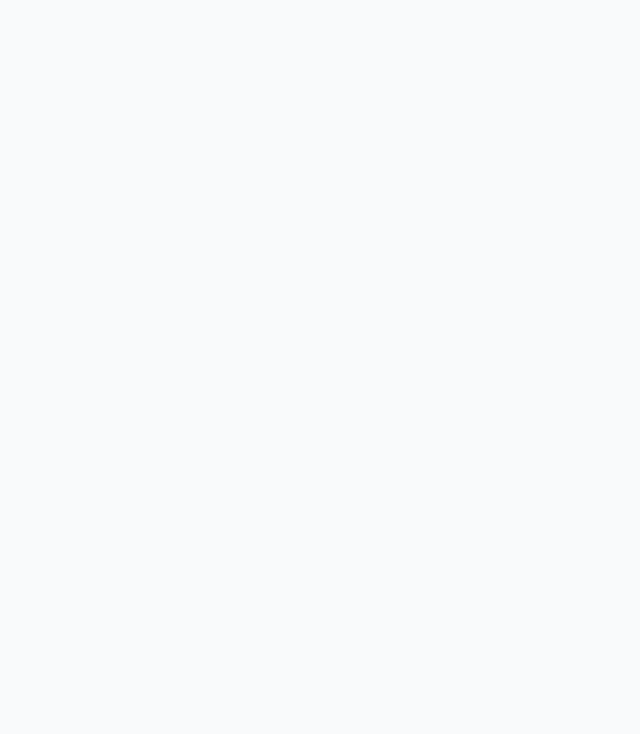
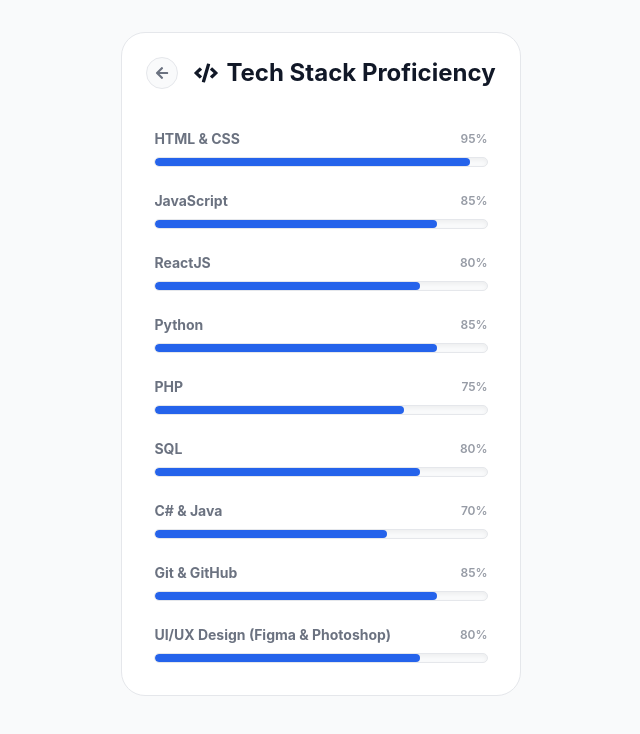
Before and after one commit to klint-droid/Portfolio, a React (Vite) app: page /all-techstack in a window 1280 px wide. Before the commit this address had no page. Shown: the top 734 px of the page, without its empty margins (319-959 px from the left). Built offline with nearby package versions, Linux system fonts and the light colour scheme.

Commit message:
add tech proficiency level

```diff
--- a/src/App.jsx
+++ b/src/App.jsx
@@ -2,6 +2,7 @@
 import Layout from './sections/Layout.jsx';
 import CertificationLists from "./pages/CertificationLists.jsx";
 import ProjectLists from "./pages/ProjectLists.jsx";
+import TechStackList from "./pages/TechStackList.jsx";
 import { BrowserRouter as Router, Routes, Route } from "react-router-dom";
 
 const App = () => {
@@ -11,6 +12,7 @@
         <Route path="/" element={<Layout />} />
         <Route path="/all-certifications" element={<CertificationLists />} />
         <Route path="/all-projects" element={<ProjectLists />} />
+        <Route path="/all-techstack" element={<TechStackList />} />
       </Routes>
     </Router>
   );
--- a/src/components/TechStack.jsx
+++ b/src/components/TechStack.jsx
@@ -1,6 +1,7 @@
 import React from "react";
+import { Link } from "react-router-dom";
 import { BiLayer } from 'react-icons/bi';
-import { FaJava, FaNodeJs, FaLaravel } from "react-icons/fa";
+import { FaJava, FaNodeJs, FaLaravel, FaArrowRight } from "react-icons/fa";
 import {
   SiHtml5, SiCss3, SiJavascript, SiReact, SiBootstrap,
   SiPhp, SiPython, SiMysql,
@@ -25,9 +26,15 @@
 
     return(
         <div className="card rounded-3xl h-full">
-            <div className="flex items-center gap-2 mb-6">
-                <BiLayer className="text-lg" />
-                <h2 className="text-lg font-bold">Tech Stack</h2>
+            <div className="flex justify-between items-center mb-6">
+                <div className="flex items-center gap-2">
+                    <BiLayer className="text-lg" />
+                    <h2 className="text-lg font-bold">Tech Stack</h2>
+                </div>
+
+                <Link to="/all-techstack" className="text-xs font-semibold opacity-60 hover:opacity-100 flex items-center gap-1 transition-opacity">
+                    View Level of Proficiency<FaArrowRight className="text-[10px]"/>
+                </Link>
             </div>
 
             <div className="space-y-6">
--- /dev/null
+++ b/src/pages/TechStackList.jsx
@@ -0,0 +1,66 @@
+import React, { useEffect } from "react";
+import { FaArrowLeft, FaCode } from "react-icons/fa";
+import { Link } from "react-router-dom";
+
+const TechStackLists = () => {
+    useEffect(() => {
+        window.scrollTo(0, 0);
+    }, []);
+
+    const techStacks = [
+        { name: "HTML & CSS", percentage: 95 },
+        { name: "JavaScript", percentage: 85 },
+        { name: "ReactJS", percentage: 80 },
+        { name: "Python", percentage: 85 },
+        { name: "PHP", percentage: 75 },
+        { name: "SQL", percentage: 80 },
+        { name: "C# & Java", percentage: 70 },
+        { name: "Git & GitHub", percentage: 85 },
+        { name: "UI/UX Design (Figma & Photoshop)", percentage: 80 },
+    ];
+
+    return(
+        <div className="container max-w-3xl mx-auto py-12">
+            <div className="card rounded-3xl">
+
+                <div className="flex items-center gap-4 mb-8">
+                    <Link to="/"
+                    className="p-2 bg-[var(--bg-color)] border border-[var(--border-color)] rounded-full hover:border-[var(--text-secondary)] transition-colors">
+                        <FaArrowLeft className="text-sm"/>
+                    </Link>
+                    <div className="flex items-center gap-2">
+                        <FaCode className="text-2xl"/>
+                        <h2 className="text-2xl font-bold">Tech Stack Proficiency</h2>
+                    </div>
+                </div>
+
+                <div className="flex flex-col gap-6 p-2">
+                    {techStacks.map((tech, index) => (
+                        <div key={index} className="w-full group">
+
+                            <div className="flex justify-between items-center mb-2">
+                                <span className="text-sm font-bold group-hover:text-blue-500 transition-colors">
+                                    {tech.name}
+                                </span>
+                                <span className="text-xs font-semibold opacity-70">
+                                    {tech.percentage}%
+                                </span>
+                            </div>
+
+                            <div className="w-full h-2.5 bg-[var(--bg-color)] border border-[var(--border-color)] rounded-full overflow-hidden shadow-inner">
+                                <div
+                                    className="h-full bg-blue-600 rounded-full transition-all duration-1000 ease-out"
+                                    style={{ width: `${tech.percentage}%` }}
+                                ></div>
+                            </div>
+
+                        </div>
+                    ))}
+                </div>
+
+            </div>
+        </div>
+    )
+}
+
+export default TechStackLists;
```
